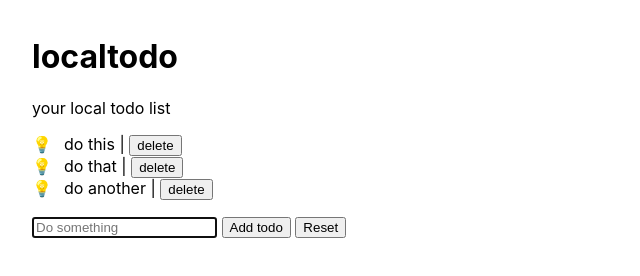
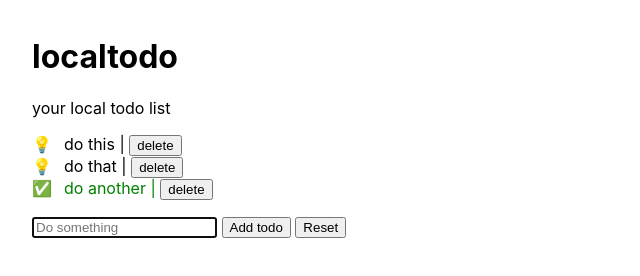
Before and after one commit to JuliusDanes/localtodo, a plain HTML site: page index.html in a window 1280 px wide. Shown: the full height of the page, 0-640 px from the left. Drawn offline with Linux system fonts and the light colour scheme.

Commit message:
Add completed todo styling

```diff
--- a/script.js
+++ b/script.js
@@ -20,6 +20,10 @@
   todos.forEach(function(todo, index) {
     const newTodo = document.createElement("li");
     newTodo.innerText = todo.text;
+
+    if (todo.completed) {
+      newTodo.classList.add("done");
+    }
 
     const deleteButton = document.createElement("button");
     deleteButton.innerText = "delete";
--- a/style.css
+++ b/style.css
@@ -17,3 +17,8 @@
 li {
   padding-left: 0.75rem;
 }
+
+ul li.done {
+  color: green;
+  list-style-type: "\2705";
+}
```
